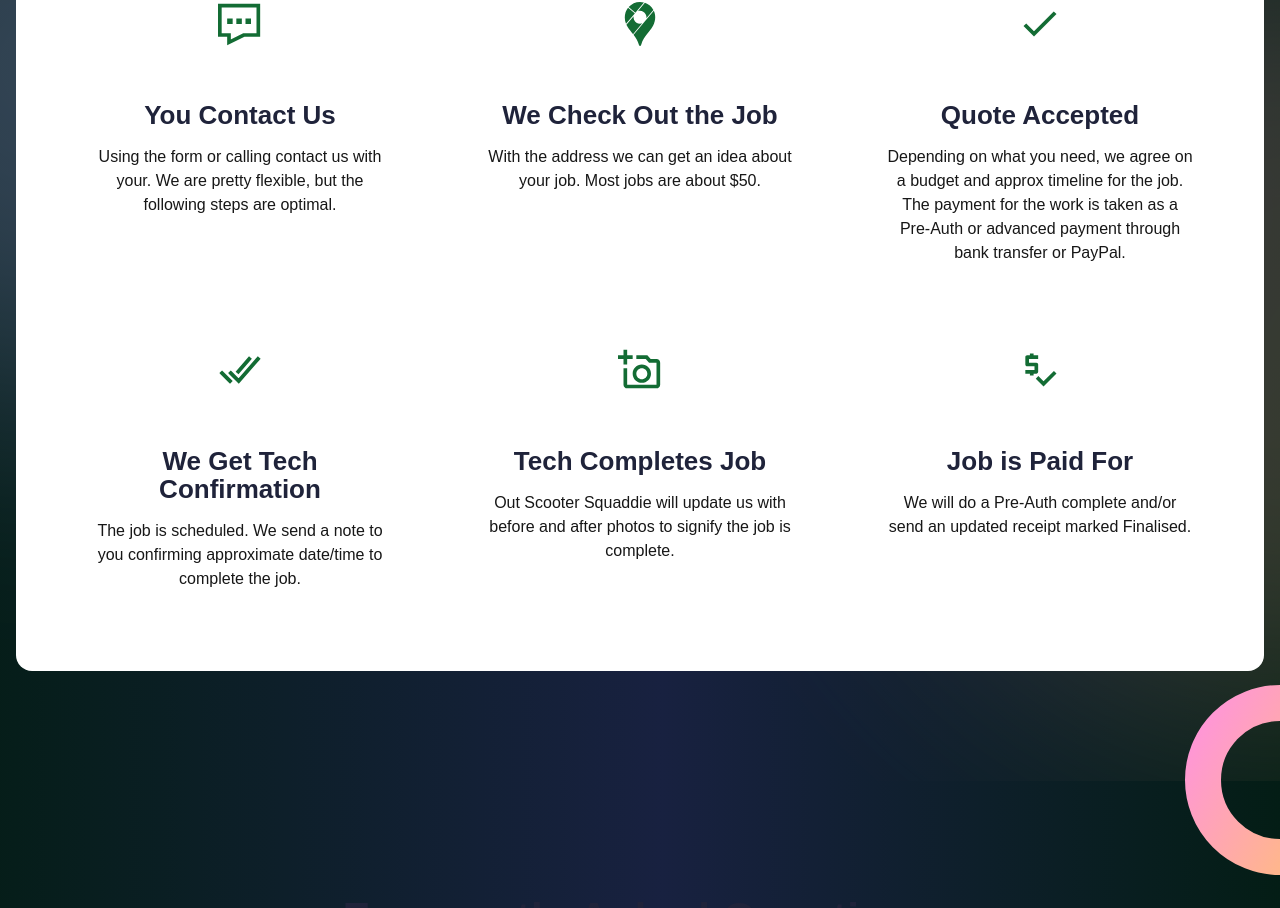
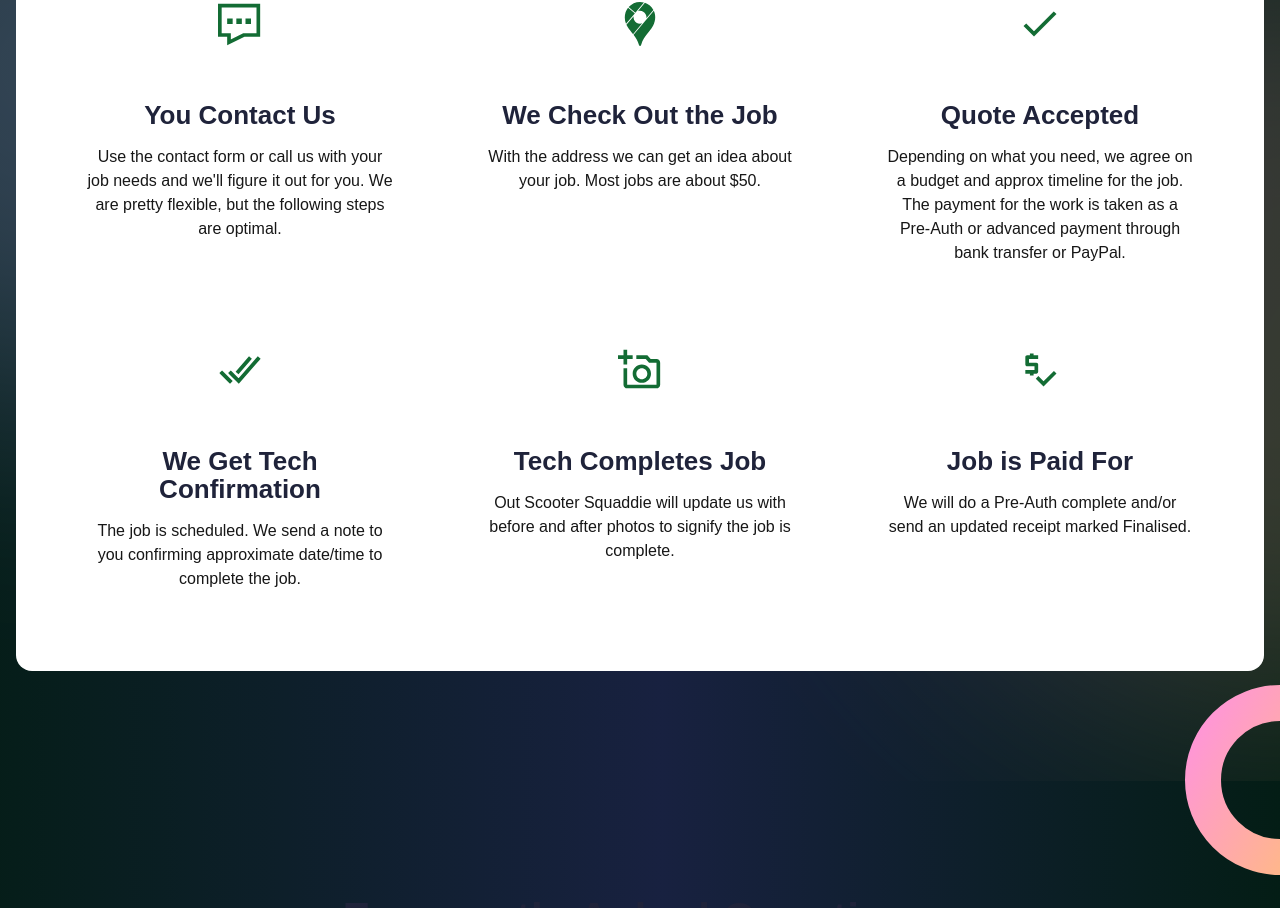
Before and after one commit to berrrich/e-team.net.au, a Next.js app: page / in a window 1280 px wide. Shown: the part 1293-2201 px from the top of the page. Built offline with nearby package versions, Linux system fonts and the light colour scheme; a web font is replaced by a local one.

Commit message:
Update index.tsx

```diff
--- a/app/components/WorkProcess/index.tsx
+++ b/app/components/WorkProcess/index.tsx
@@ -18,7 +18,7 @@ const workProcessData: Feature[] = [
     src: "",
     title: "You Contact Us",
     description:
-      "Using the form or calling contact us with your. We are pretty flexible, but the following steps are optimal.",
+      "Use the contact form or call us with your job needs and we'll figure it out for you. We are pretty flexible, but the following steps are optimal.",
   },
   {
     icon: <SiGooglemaps fontSize={44} />,
```
